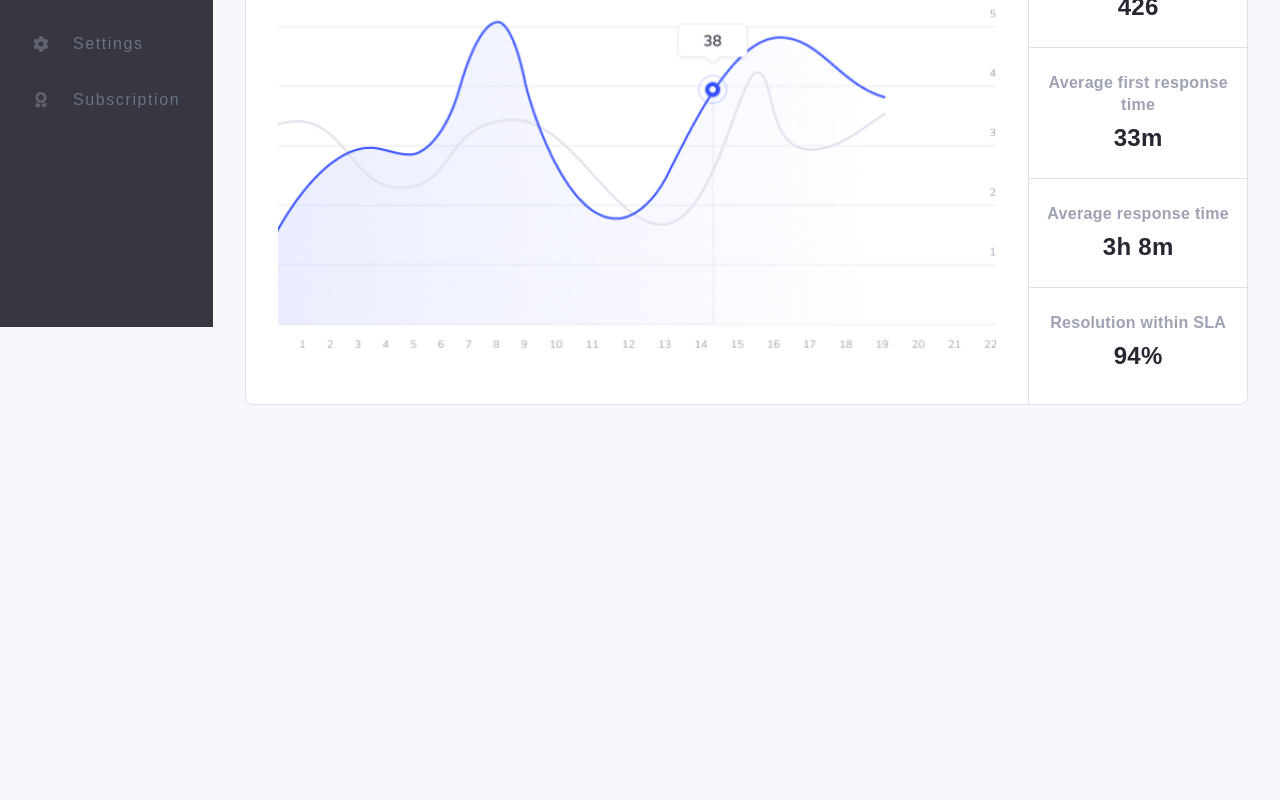
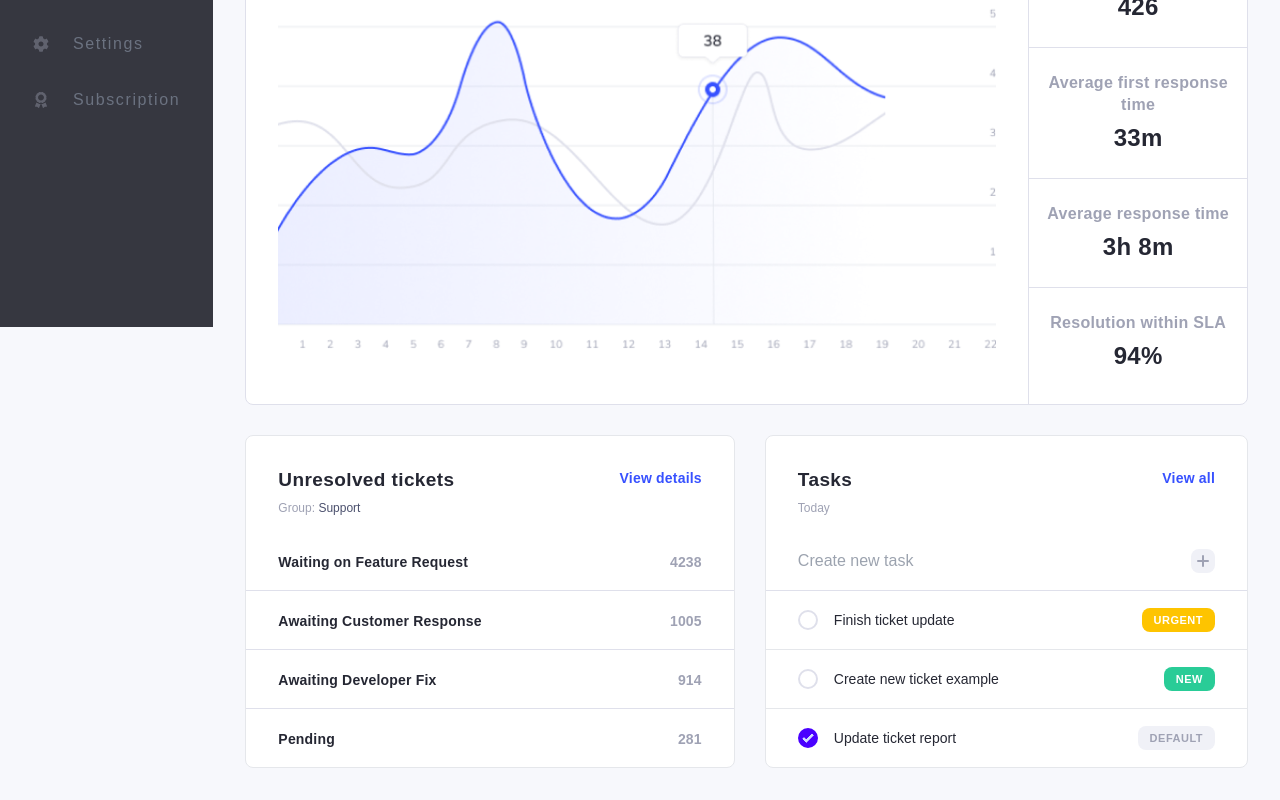
Before and after one commit to rahmatulloh19/react-admin-team, a React (Vite) app: page / in a window 1280 px wide. Shown: the part 473-1273 px from the top of the page. Before the commit the page ends 910 px from the top, so only its background shows below. Built offline with nearby package versions, Linux system fonts and the light colour scheme; a web font is replaced by a local one.

Commit message:
complate details

```diff
--- a/package.json
+++ b/package.json
@@ -11,6 +11,7 @@
     "lint": "eslint \"src/**/*.{js,jsx}\" --quiet --fix"
   },
   "dependencies": {
+    "clsx": "^2.0.0",
     "react": "^18.2.0",
     "react-dom": "^18.2.0"
   },
@@ -19,6 +20,7 @@
     "@types/react-dom": "^18.2.17",
     "@vitejs/plugin-react": "^4.2.1",
     "autoprefixer": "^10.4.16",
+    "daisyui": "^4.4.24",
     "eslint": "^8.56.0",
     "eslint-config-node": "^4.1.0",
     "eslint-config-prettier": "^9.1.0",
--- /dev/null
+++ b/src/assets/components/Details/Details.jsx
@@ -0,0 +1,69 @@
+import { task_items, ticket_items } from "../../../constants";
+import TicketItem from "../TicketItem/TicketItem";
+import TaskItem from "../TaskItem/TaskItem";
+import Plus from "../../images/plus.svg";
+
+function Details() {
+  return (
+    <section className="details pt-[30px]">
+      <div className="details__inner flex gap-x-[30px]">
+        <h2 className="details__title visually-hidden">
+          You can find detail description
+        </h2>
+        <div className="details__ticket border rounded-lg bg-white grow">
+          <div className="details__ticket-inner mb-2 flex justify-between pt-8 px-8">
+            <h3 className="details__ticket-title text-mainTextColor text-[19px] font-bold tracking-[0.4px] leading-6">
+              Unresolved tickets
+            </h3>
+            <a
+              className="text-linkColor text-sm tracking-[0.2px] font-semibold"
+              href="#"
+            >
+              View details
+            </a>
+          </div>
+          <p className="text-[#4b506d] mb-4 ml-8 text-xs">
+            <mark className="text-secondaryTextColor bg-transparent">
+              Group:{" "}
+            </mark>
+            Support
+          </p>
+          <ul>
+            {ticket_items.map((item, index) => {
+              return <TicketItem {...item} key={index} />;
+            })}
+          </ul>
+        </div>
+        <div className="details__task border rounded-lg bg-white grow">
+          <div className="details__ticket-inner mb-2 flex justify-between pt-8 px-8">
+            <h3 className="details__ticket-title text-mainTextColor text-[19px] font-bold tracking-[0.4px] leading-6">
+              Tasks
+            </h3>
+            <a
+              className="text-linkColor text-sm tracking-[0.2px] font-semibold"
+              href="#"
+            >
+              View all
+            </a>
+          </div>
+          <p className="text-secondaryTextColor mb-4 ml-8 text-xs">Today</p>
+          <form className="flex justify-between px-8 border-b border-borderColor py-[17px]">
+            <input
+              className="outline-none"
+              type="text"
+              placeholder="Create new task"
+            />
+            <button className="w-6 h-6" type="submit"></button>
+          </form>
+          <ul>
+            {task_items.map((item, index) => {
+              return <TaskItem {...item} key={index} />;
+            })}
+          </ul>
+        </div>
+      </div>
+    </section>
+  );
+}
+
+export default Details;
--- a/src/assets/components/MainComp/MainComp.jsx
+++ b/src/assets/components/MainComp/MainComp.jsx
@@ -1,4 +1,5 @@
 import CardHeader from "../CardHeader/CardHeader";
+import Details from "../Details/Details";
 import Header from "../Header/Header";
 import Trend from "../Trend/Trend";
 
@@ -8,6 +9,7 @@ function MainComp() {
       <Header />
       <CardHeader />
       <Trend />
+      <Details />
     </main>
   );
 }
--- /dev/null
+++ b/src/assets/components/TaskItem/TaskItem.jsx
@@ -0,0 +1,38 @@
+import clsx from "clsx";
+
+function TaskItem({ title, type, isLast, isCompleted }) {
+  return (
+    <li className={`py-[17px] px-8 ${clsx({ "border-b": !isLast })}`}>
+      <div className="details__task-inner flex justify-between items-center">
+        <div className="flex gap-x-4 items-center">
+          {isCompleted ? (
+            <input
+              type="checkbox"
+              defaultChecked="true"
+              className="checkbox checkbox-sm checkbox-primary rounded-full border-borderColor border-2"
+            />
+          ) : (
+            <input
+              type="checkbox"
+              className="checkbox checkbox-sm checkbox-primary rounded-full border-borderColor border-2"
+            />
+          )}
+          <h4 className="text-mainTextColor text-sm">{title}</h4>
+        </div>
+        <span
+          className={`py-[5px] px-3 text-white text-[11px] leading-[14px] rounded-lg font-bold tracking-[0.5px] hover:cursor-pointer ${clsx(
+            {
+              urgent: type == "Urgent",
+              new: type == "New",
+              default: type == "Default",
+            },
+          )}`}
+        >
+          {type.toUpperCase()}
+        </span>
+      </div>
+    </li>
+  );
+}
+
+export default TaskItem;
--- /dev/null
+++ b/src/assets/components/TicketItem/TicketItem.jsx
@@ -0,0 +1,22 @@
+import clsx from "clsx";
+
+function TicketItem({ title, count, isLast }) {
+  return (
+    <li
+      className={`border-borderColor ${clsx({
+        "border-b": !isLast,
+      })}`}
+    >
+      <div className="details__ticket-item flex justify-between pt-5 px-8 pb-[18px]">
+        <h4 className="font-semibold text-sm tracking-[0.2px] text-mainTextColor">
+          {title}
+        </h4>
+        <span className="font-semibold text-sm tracking-[0.2px] text-secondaryTextColor">
+          {count}
+        </span>
+      </div>
+    </li>
+  );
+}
+
+export default TicketItem;
--- a/src/assets/components/TrendItem/TrendItem.jsx
+++ b/src/assets/components/TrendItem/TrendItem.jsx
@@ -1,18 +1,12 @@
+import clsx from "clsx";
+
 function TrendItems({ isLast, title, text }) {
-  if (isLast) {
   return (
-      <li className="py-6">
-        <h4 className="font-semibold text-secondaryTextColor mb-1.5 leading-[22px] tracking-[0.3px]">
-          {title}
-        </h4>
-        <strong className="text-mainTextColor text-2xl tracking-[0.3px]">
-          {text}
-        </strong>
-      </li>
-    );
-  } else {
-    return (
-      <li className="py-6 border-b border-borderColor">
+    <li
+      className={`py-6 ${clsx({
+        "border-b": !isLast,
+      })} border-borderColor`}
+    >
       <h4 className="font-semibold text-secondaryTextColor mb-1.5 leading-[22px] tracking-[0.3px]">
         {title}
       </h4>
@@ -22,6 +16,5 @@ function TrendItems({ isLast, title, text }) {
     </li>
   );
 }
-}
 
 export default TrendItems;
--- a/src/constants.js
+++ b/src/constants.js
@@ -21,3 +21,42 @@ export const trend_items = [
     isLast: true,
   },
 ];
+
+export const ticket_items = [
+  {
+    title: "Waiting on Feature Request",
+    count: "4238",
+  },
+  {
+    title: "Awaiting Customer Response",
+    count: "1005",
+  },
+  {
+    title: "Awaiting Developer Fix",
+    count: "914",
+  },
+  {
+    title: "Pending",
+    count: "281",
+    isLast: true,
+  },
+];
+
+export const task_items = [
+  {
+    title: "Finish ticket update",
+    type: "Urgent",
+    isComplated: false,
+  },
+  {
+    title: "Create new ticket example",
+    type: "New",
+    isComplated: false,
+  },
+  {
+    title: "Update ticket report",
+    type: "Default",
+    isCompleted: true,
+    isLast: true,
+  },
+];
--- a/src/index.css
+++ b/src/index.css
@@ -32,3 +32,31 @@ body {
   font-family: "Mulish", "Arial", sans-serif;
   background-color: #f7f8fc;
 }
+
+.visually-hidden {
+  position: absolute;
+  width: 1px;
+  height: 1px;
+  margin: -1px;
+  padding: 0;
+  border: none;
+  overflow: hidden;
+  clip: rect(0 0 0 0);
+}
+
+.w-6 {
+  background-image: url("./assets/images/plus.svg");
+}
+
+.urgent {
+  background-color: #fec400;
+}
+
+.new {
+  background-color: #29cc97;
+}
+
+.default {
+  color: #9fa2b4;
+  background-color: #f0f1f7;
+}
--- a/tailwind.config.js
+++ b/tailwind.config.js
@@ -7,8 +7,20 @@ export default {
         mainTextColor: "#252733",
         secondaryTextColor: "#9fa2b4",
         borderColor: "#dfe0eb",
+        linkColor: "#3751ff",
       },
     },
   },
-  plugins: [],
+  plugins: ["prettier-plugin-tailwindcss", require("daisyui")],
+  // daisyUI config (optional - here are the default values)
+  daisyui: {
+    themes: false, // false: only light + dark | true: all themes | array: specific themes like this ["light", "dark", "cupcake"]
+    darkTheme: "light", // name of one of the included themes for dark mode
+    base: false, // applies background color and foreground color for root element by default
+    styled: true, // include daisyUI colors and design decisions for all components
+    utils: true, // adds responsive and modifier utility classes
+    prefix: "", // prefix for daisyUI classnames (components, modifiers and responsive class names. Not colors)
+    logs: true, // Shows info about daisyUI version and used config in the console when building your CSS
+    themeRoot: ":root", // The element that receives theme color CSS variables
+  },
 };
```
Also changed, not shown: src/assets/images/plus.svg (added), 1 other file (tests, documents, lock files or other folders). Lines whose indentation alone changed are shown as unchanged.
